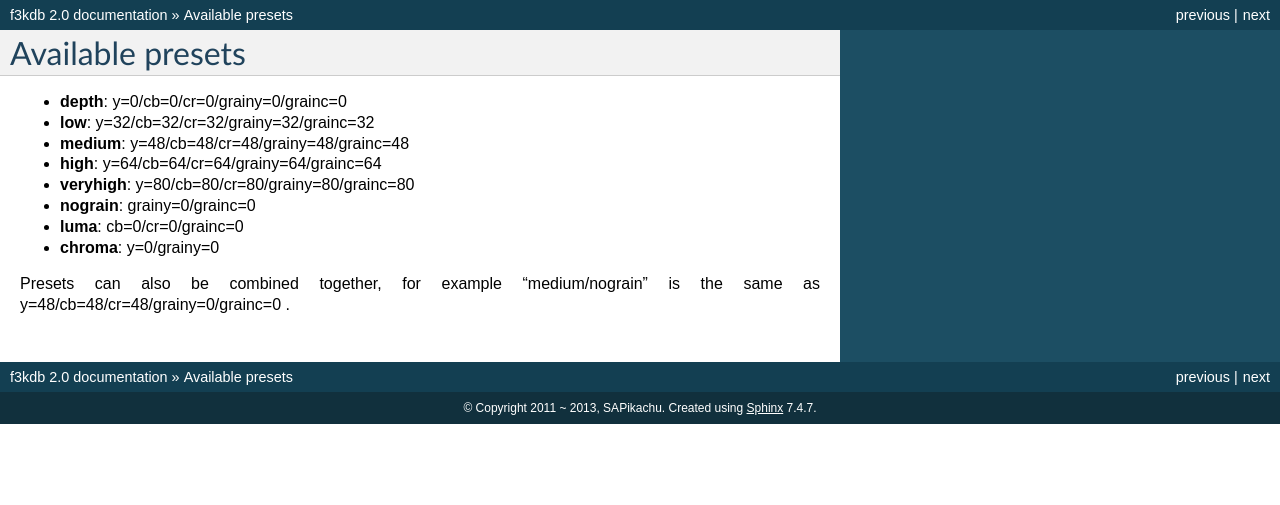
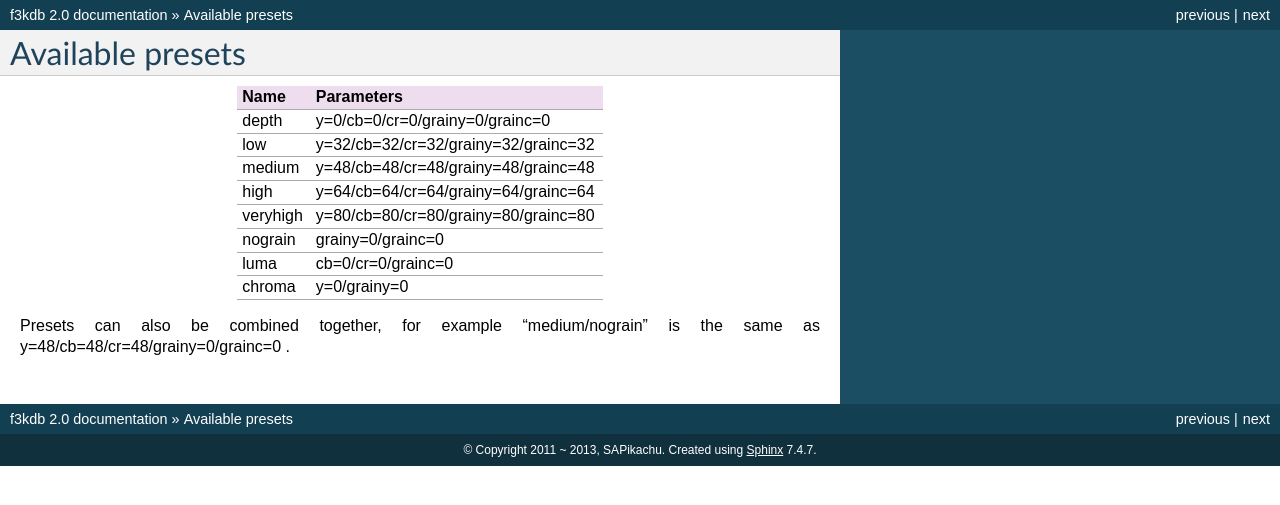
Before and after one commit to SAPikachu/flash3kyuu_deband, a Sphinx documentation site: the page built from docs/source/presets.rst, in a window 1280 px wide. Shown: the top 505 px of the page. Built offline with Sphinx 7.4.7, drawn with Linux system fonts in a browser that asks for light colours.

Commit message:
Make preset list look better

```diff
--- a/docs/source/presets.rst
+++ b/docs/source/presets.rst
@@ -1,20 +1,17 @@
 Available presets
 -----------------
 
-* **depth**: y=0/cb=0/cr=0/grainy=0/grainc=0
-
-* **low**: y=32/cb=32/cr=32/grainy=32/grainc=32
-
-* **medium**: y=48/cb=48/cr=48/grainy=48/grainc=48
-
-* **high**: y=64/cb=64/cr=64/grainy=64/grainc=64
-
-* **veryhigh**: y=80/cb=80/cr=80/grainy=80/grainc=80
-
-* **nograin**: grainy=0/grainc=0
-
-* **luma**: cb=0/cr=0/grainc=0
-
-* **chroma**: y=0/grainy=0
+======== ==============================================
+Name     Parameters
+======== ==============================================
+depth    y=0/cb=0/cr=0/grainy=0/grainc=0
+low      y=32/cb=32/cr=32/grainy=32/grainc=32
+medium   y=48/cb=48/cr=48/grainy=48/grainc=48
+high     y=64/cb=64/cr=64/grainy=64/grainc=64
+veryhigh y=80/cb=80/cr=80/grainy=80/grainc=80
+nograin  grainy=0/grainc=0
+luma     cb=0/cr=0/grainc=0
+chroma   y=0/grainy=0
+======== ==============================================
 
 Presets can also be combined together, for example "medium/nograin" is the same as y=48/cb=48/cr=48/grainy=0/grainc=0 .
```
